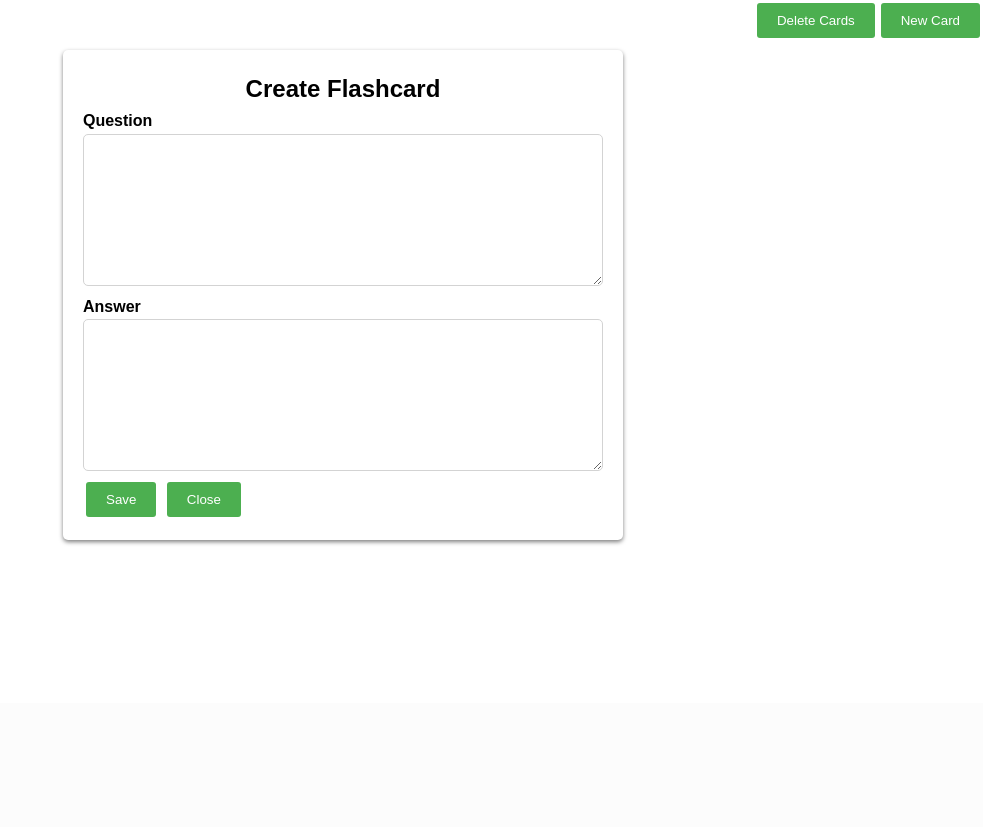
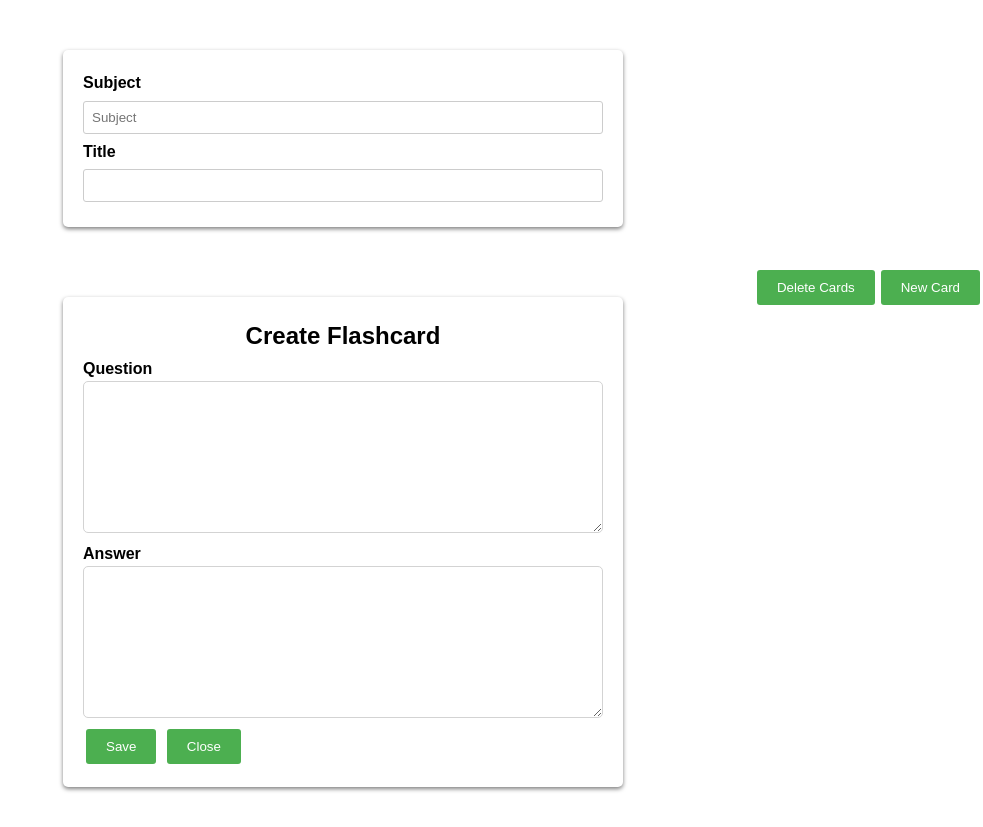
Before and after one commit to JoelRaju403/agileproject, a Flask app: page /create in a window 1280 px wide. Shown: the part 97-924 px from the top of the page, without its empty margins (297-1280 px from the left). Before the commit the page ends 642 px from the top, so only its background shows below. Run offline with Flask 3, Linux system fonts and the light colour scheme.

Commit message:
added a subject and title criteria for database management

```diff
--- a/app/static/home.css
+++ b/app/static/home.css
@@ -115,11 +115,7 @@
 
   }
 
-  li>a:hover {
-    text-decoration: underline;
 
-
-  }
 
 .carousel-control-prev-icon, .carousel-control-next-icon {
     background-color: rgb(3, 48, 63);
--- a/app/templates/Create.html
+++ b/app/templates/Create.html
@@ -53,6 +53,13 @@
           border-radius: 5px;
           box-shadow: 0 2px 4px 0 rgba(0, 0, 0, 0.5);
         }
+        .subject-box{
+          margin: auto;
+          padding: 20px;
+          margin-top: 10px;
+          border-radius: 5px;
+          box-shadow: 0 2px 4px 0 rgba(0, 0, 0, 0.5);
+        }
         .create-box textarea{
           width: 100%;
           border-radius: 5px;
@@ -99,6 +106,16 @@
   </nav>
 </header>
 
+    <div class = "container">
+      <div class="subject-box">
+        <label for="subject">Subject</label>
+        <input type="text" id="subject" name="subject" placeholder="Subject">
+        <br>
+        <label for="title"> Title</label>
+        <input type ='text' id="title" name="title">
+      </div>
+    </div>
+
     <div>
       <button class="creation" onclick="showCreateCardBox()">New Card</button>
       <button class="creation" onclick="delFlashcards()">Delete Cards</button>
@@ -108,10 +125,10 @@
       <div class="create-box">
         <h2 style="text-align: center; color:black">Create Flashcard </h2>
         <label for="question">Question</label>
-        <textarea id="question" cols="30" rows="10"></textarea>
+        <textarea id="question" cols="3" rows="10"></textarea>
         <br>
         <label for="answer">Answer</label>
-        <textarea id="answer" cols="30" rows="10"></textarea>
+        <textarea id="answer" cols="3" rows="10"></textarea>
         <div>
           <button onclick="addFlashcard()">Save</button>
           <button onclick="hideCreateBox() ">Close</button>
```
